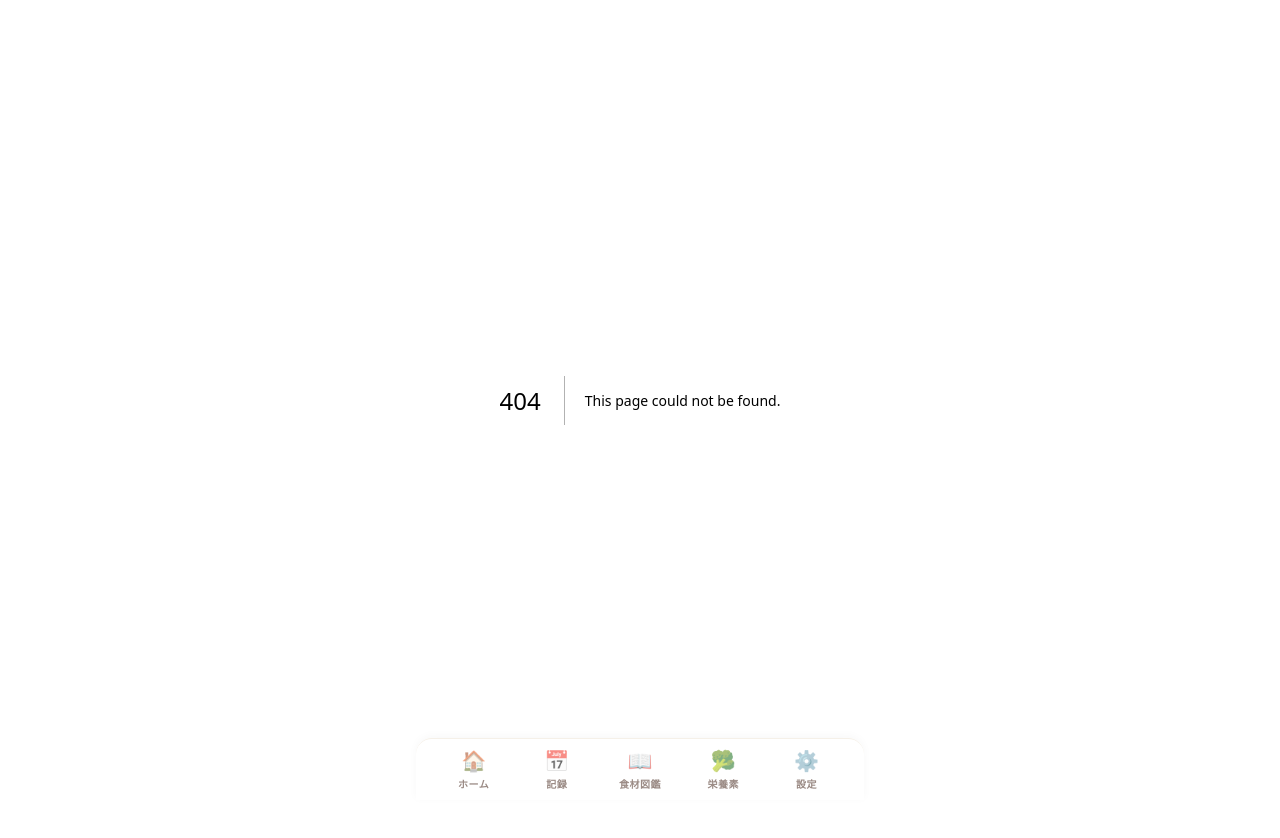
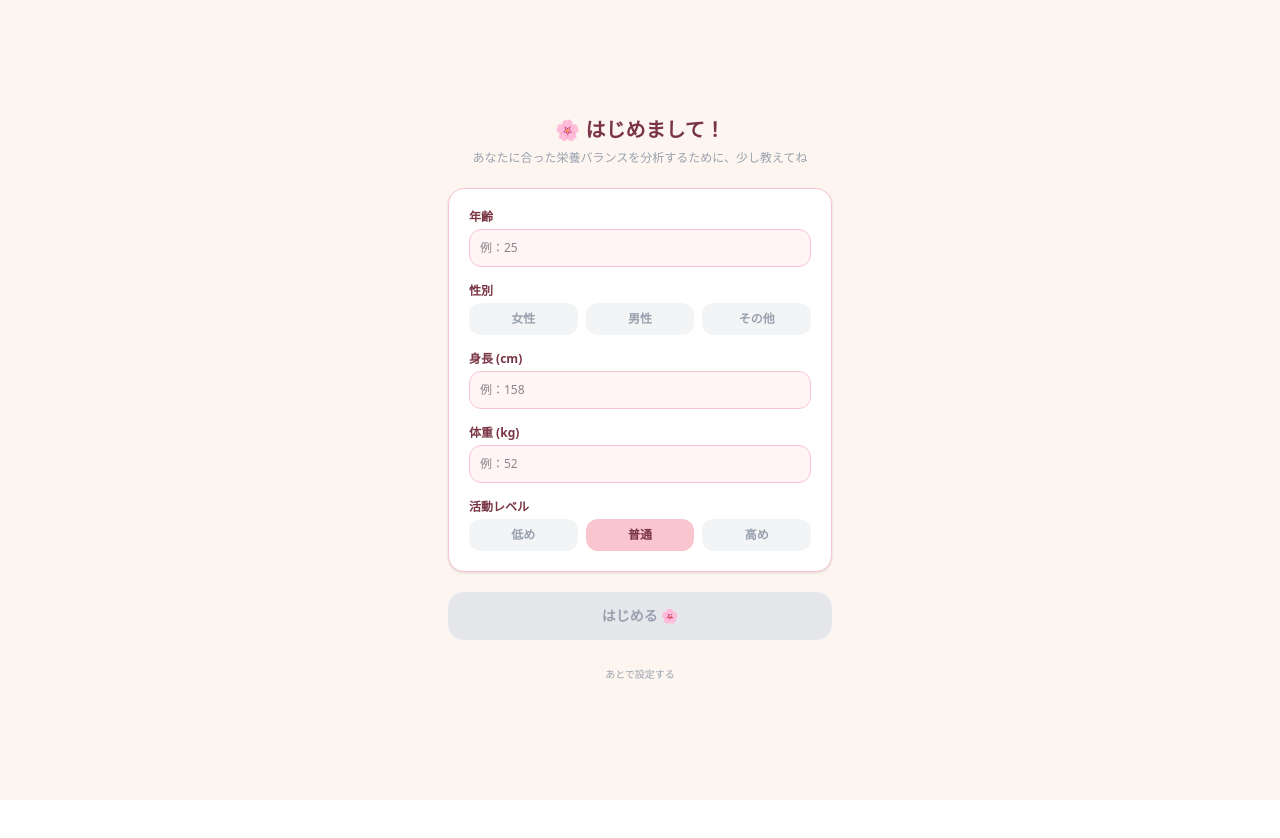
Before and after one commit to renrenbatabata/Nourish-web-app, a Next.js app: page /onboarding in a window 1280 px wide. Before the commit this address had no page. Shown: the top 838 px of the page. Built offline with nearby package versions, Linux system fonts and the light colour scheme; no server answers.

Commit message:
add ログイン時にプロフィール設定できるようにする

```diff
--- a/app/components/TabNavigation.tsx
+++ b/app/components/TabNavigation.tsx
@@ -5,7 +5,7 @@ import { usePathname } from "next/navigation";
 
 export function TabNavigation() {
   const pathname = usePathname();
-  if (pathname === "/login") return null;
+  if (pathname === "/login" || pathname === "/onboarding") return null;
 
   // メニューの項目設定（アイコン、ラベル、リンク先）
   const navItems = [
--- a/app/login/page.tsx
+++ b/app/login/page.tsx
@@ -5,6 +5,8 @@ import { GoogleAuthProvider, signInWithPopup } from "firebase/auth";
 import { useRouter } from "next/navigation";
 import { useAuth } from "../hooks/useAuth";
 import { useEffect } from "react";
+import { db } from "../../firebase";
+import { doc, getDoc } from "firebase/firestore";
 
 export default function Login() {
   const router = useRouter();
@@ -19,13 +21,20 @@ export default function Login() {
   const signInWithGoogle = async () => {
     try {
       const provider = new GoogleAuthProvider();
-      await signInWithPopup(auth, provider);
-      router.push("/");
+      const result = await signInWithPopup(auth, provider);
+      const user = result.user;
+
+      // プロフィールが未設定なら /onboarding へ
+      const snap = await getDoc(doc(db, "users", user.uid));
+      if (!snap.exists() || !snap.data()?.age) {
+        router.push("/onboarding");
+      } else {
+        router.push("/");
+      }
     } catch (error) {
       console.error("Googleログインエラー:", error);
     }
   };
-
   if (loading) return null;
 
   return (
--- /dev/null
+++ b/app/onboarding/page.tsx
@@ -0,0 +1,149 @@
+"use client";
+
+import { useState } from "react";
+import { useRouter } from "next/navigation";
+import { db } from "../../firebase";
+import { doc, setDoc } from "firebase/firestore";
+import { useAuth } from "../hooks/useAuth";
+
+type Profile = {
+  age: string;
+  gender: string;
+  height: string;
+  weight: string;
+  activityLevel: string;
+};
+
+export default function OnboardingPage() {
+  const { user, loading } = useAuth();
+  const router = useRouter();
+  const [profile, setProfile] = useState<Profile>({
+    age: "",
+    gender: "",
+    height: "",
+    weight: "",
+    activityLevel: "normal",
+  });
+  const [saving, setSaving] = useState(false);
+
+  const canSave =
+    profile.age && profile.gender && profile.height && profile.weight;
+
+  const handleSave = async () => {
+    if (!user || !canSave) return;
+    setSaving(true);
+    await setDoc(doc(db, "users", user.uid), profile);
+    router.replace("/");
+  };
+
+  if (loading) return null;
+
+  return (
+    <div className="min-h-screen bg-[#FDF6F0] flex flex-col items-center justify-center px-4 font-sans">
+      <div className="max-w-sm w-full space-y-5">
+        <div className="text-center space-y-1">
+          <h1 className="text-xl font-extrabold text-[#7a3545]">
+            🌸 はじめまして！
+          </h1>
+          <p className="text-xs text-gray-400 leading-relaxed">
+            あなたに合った栄養バランスを分析するために、少し教えてね
+          </p>
+        </div>
+
+        <div className="bg-white rounded-2xl p-5 border-[1.5px] border-[#F9C6D0] shadow-sm space-y-4">
+          <div className="space-y-1">
+            <p className="text-xs font-bold text-[#7a3545]">年齢</p>
+            <input
+              type="number"
+              placeholder="例：25"
+              value={profile.age}
+              onChange={(e) => setProfile({ ...profile, age: e.target.value })}
+              className="w-full bg-[#FFF5F7] rounded-xl p-2.5 text-xs border border-[#F9C6D0] focus:outline-none"
+            />
+          </div>
+
+          <div className="space-y-1">
+            <p className="text-xs font-bold text-[#7a3545]">性別</p>
+            <div className="flex gap-2">
+              {[
+                { value: "female", label: "女性" },
+                { value: "male", label: "男性" },
+                { value: "other", label: "その他" },
+              ].map((g) => (
+                <button
+                  key={g.value}
+                  onClick={() => setProfile({ ...profile, gender: g.value })}
+                  className={`flex-1 rounded-xl p-2 text-xs font-bold transition ${profile.gender === g.value ? "bg-[#F9C6D0] text-[#7a3545]" : "bg-gray-100 text-gray-400"}`}
+                >
+                  {g.label}
+                </button>
+              ))}
+            </div>
+          </div>
+
+          <div className="space-y-1">
+            <p className="text-xs font-bold text-[#7a3545]">身長 (cm)</p>
+            <input
+              type="number"
+              placeholder="例：158"
+              value={profile.height}
+              onChange={(e) =>
+                setProfile({ ...profile, height: e.target.value })
+              }
+              className="w-full bg-[#FFF5F7] rounded-xl p-2.5 text-xs border border-[#F9C6D0] focus:outline-none"
+            />
+          </div>
+
+          <div className="space-y-1">
+            <p className="text-xs font-bold text-[#7a3545]">体重 (kg)</p>
+            <input
+              type="number"
+              placeholder="例：52"
+              value={profile.weight}
+              onChange={(e) =>
+                setProfile({ ...profile, weight: e.target.value })
+              }
+              className="w-full bg-[#FFF5F7] rounded-xl p-2.5 text-xs border border-[#F9C6D0] focus:outline-none"
+            />
+          </div>
+
+          <div className="space-y-1">
+            <p className="text-xs font-bold text-[#7a3545]">活動レベル</p>
+            <div className="flex gap-2">
+              {[
+                { value: "low", label: "低め" },
+                { value: "normal", label: "普通" },
+                { value: "high", label: "高め" },
+              ].map((a) => (
+                <button
+                  key={a.value}
+                  onClick={() =>
+                    setProfile({ ...profile, activityLevel: a.value })
+                  }
+                  className={`flex-1 rounded-xl p-2 text-xs font-bold transition ${profile.activityLevel === a.value ? "bg-[#F9C6D0] text-[#7a3545]" : "bg-gray-100 text-gray-400"}`}
+                >
+                  {a.label}
+                </button>
+              ))}
+            </div>
+          </div>
+        </div>
+
+        <button
+          onClick={handleSave}
+          disabled={!canSave || saving}
+          className={`w-full rounded-2xl py-3.5 text-sm font-bold transition ${canSave ? "bg-[#F9C6D0] text-white hover:opacity-90" : "bg-gray-200 text-gray-400 cursor-not-allowed"}`}
+        >
+          {saving ? "保存中..." : "はじめる 🌸"}
+        </button>
+
+        <button
+          onClick={() => router.replace("/")}
+          className="w-full text-center text-[10px] text-gray-400 hover:text-gray-600"
+        >
+          あとで設定する
+        </button>
+      </div>
+    </div>
+  );
+}
--- a/app/settings/page.tsx
+++ b/app/settings/page.tsx
@@ -182,12 +182,6 @@ export default function SettingsPage() {
                   </p>
                 </div>
                 <div className="bg-[#FFF5F7] rounded-xl p-3 space-y-1">
-                  <p className="text-[10px] text-gray-400">ユーザーID</p>
-                  <p className="text-[10px] text-gray-500 break-all">
-                    {user.uid}
-                  </p>
-                </div>
-                <div className="bg-[#FFF5F7] rounded-xl p-3 space-y-1">
                   <p className="text-[10px] text-gray-400">ログイン方法</p>
                   <p className="text-xs font-bold">
                     {user.providerData[0]
```
